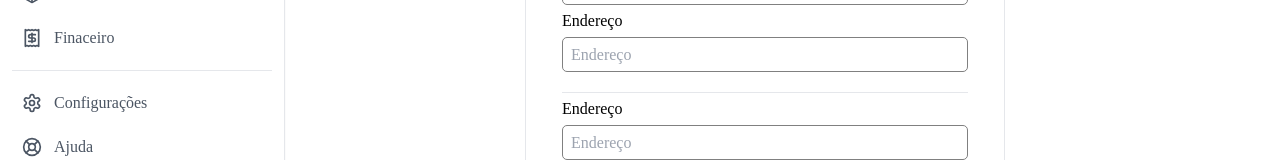
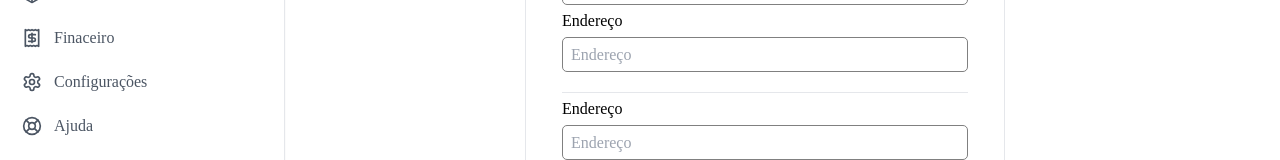
Before and after one commit to FelipeSantt/sentinela-front, a React (Vite) app: page / in a window 1280 px wide. Shown: the part 330-490 px from the top of the page. Built offline with nearby package versions, Linux system fonts and the light colour scheme.

Commit message:
subindo projeto

```diff
--- a/src/components/Menu/MenuItem.jsx
+++ b/src/components/Menu/MenuItem.jsx
@@ -26,7 +26,6 @@ const MenuItem = () => {
         <MenuNavItem icon={<Boxes size={20} />} text="Invetario" />
         <MenuNavItem icon={<Package size={20} />} text="Pacotes" />
         <MenuNavItem icon={<Receipt size={20} />} text="Finaceiro" />
-        <hr className='my-3'/>
         <MenuNavItem icon={<Settings size={20} />} text="Configurações"/>
         <MenuNavItem icon={<LifeBuoy size={20} />} text="Ajuda"/>
     </section>
--- a/src/layouts/PageLayout/index.jsx
+++ b/src/layouts/PageLayout/index.jsx
@@ -9,7 +9,7 @@ const PageLayout = () => {
   return (
     <div className="relative flex flex-col h-full overflow-y-auto antialiased">
       <Header />
-      <div className="relative z-10 flex p-0 container mx-auto">
+      <div className="relative z-10 flex p-0">
         <MenuNav>
             <MenuBarItem />
         </MenuNav>
--- a/src/pages/Home/index.jsx
+++ b/src/pages/Home/index.jsx
@@ -1,12 +1,9 @@
-
-import MenuItem from '../../components/Menu/MenuItem'
-import { MenuNav } from '../../components/Menu/MenuNav'
+import React from 'react'
 
 const Home = () => {
   return (
-    <div>
-      <MenuItem />
-      <MenuNav/>
+    <div className=''>
+
     </div>
   )
 }
```
